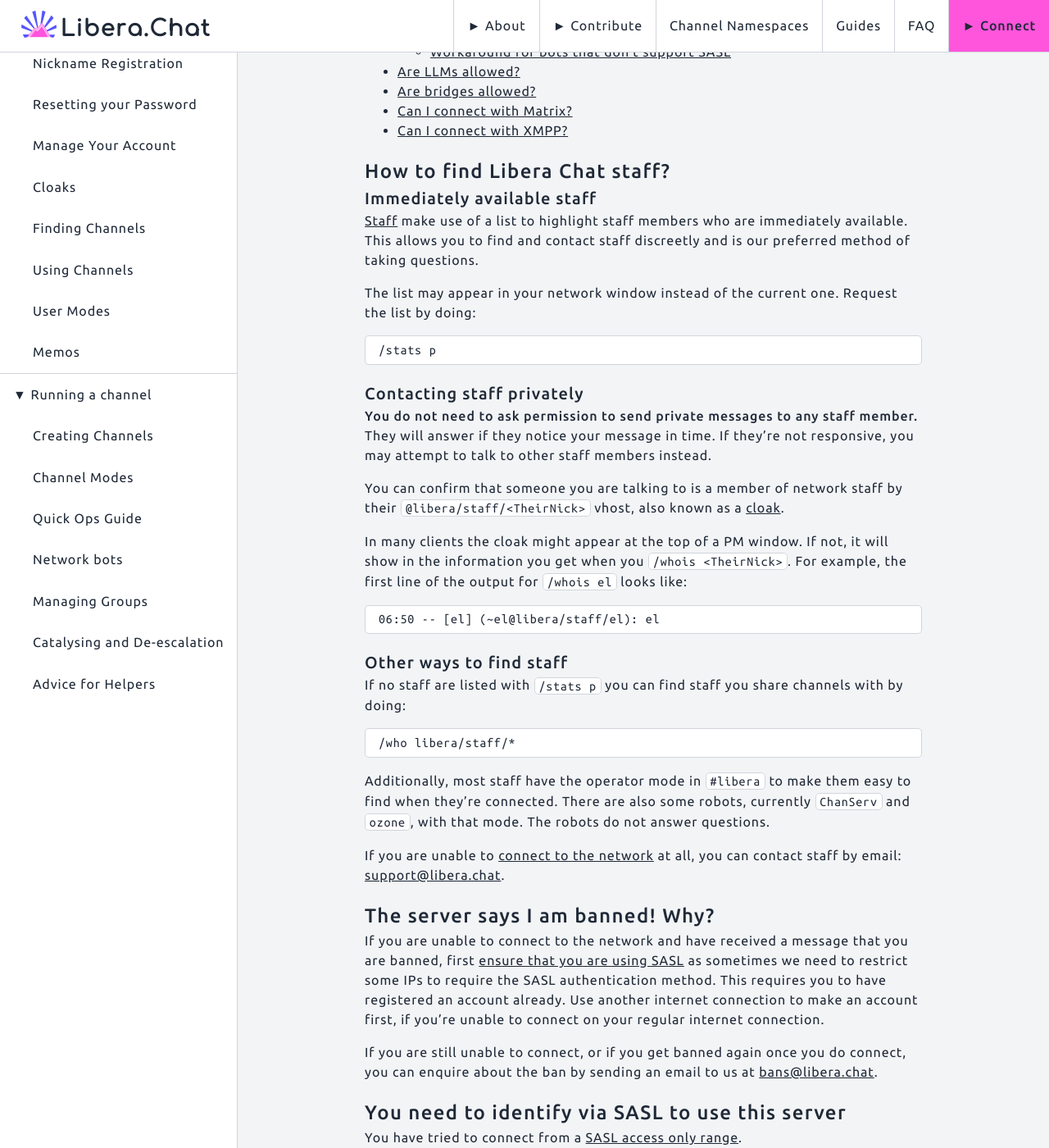
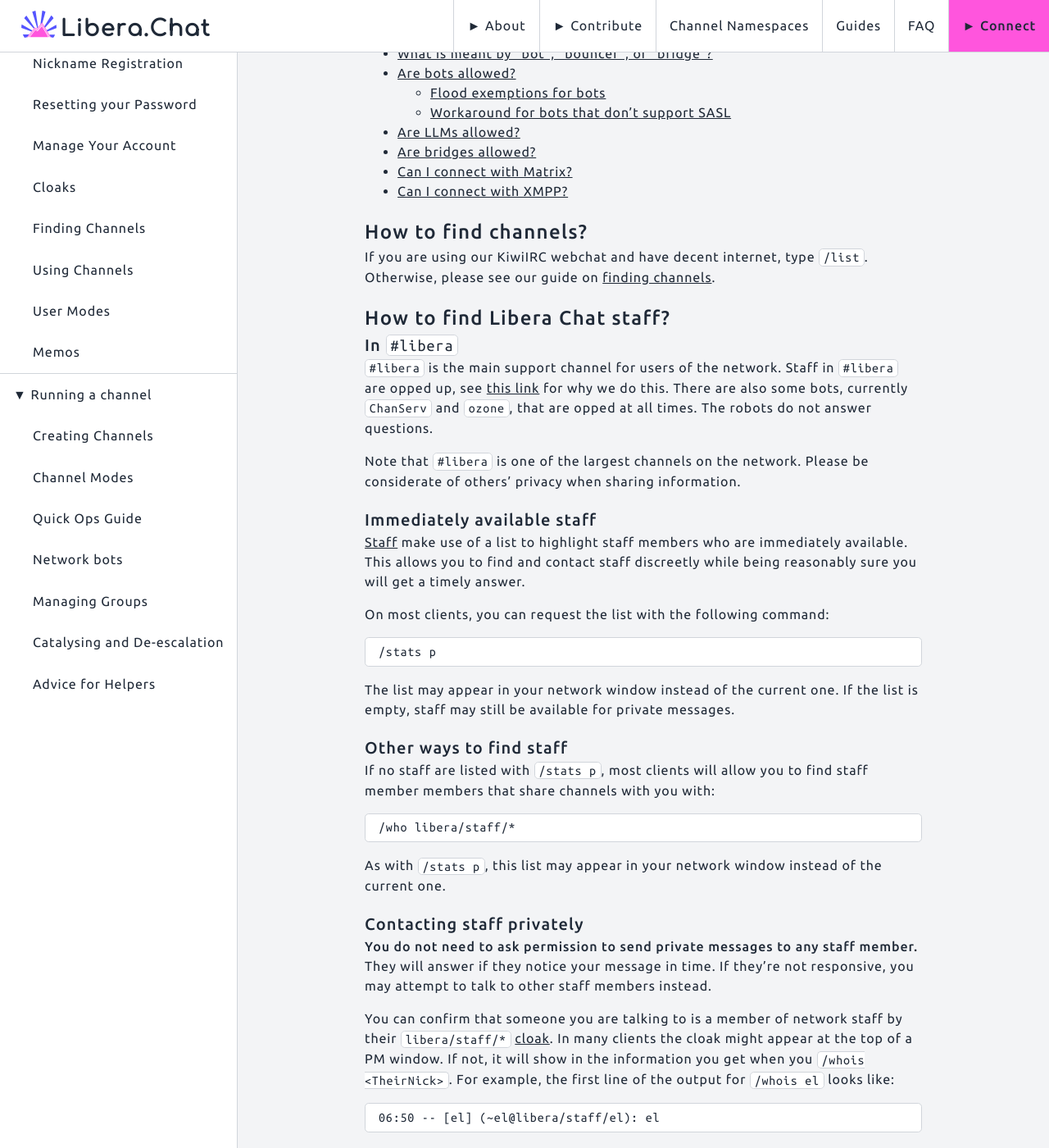
Before and after one commit to Libera-Chat/libera-chat.github.io, a Jekyll site: the page built from content/_guides/faq.md, in a window 1280 px wide and 1400 px high, scrolled down 579 px. Shown: the whole window at 82% size. Built offline with Jekyll 4.4.1, drawn with Linux system fonts in a browser that asks for light colours; some of the changed text lies outside the part shown.

Commit message:
Update FAQs to be more helpful
This commit updates the FAQ section of the guide to reflect common questions
as of the time of writing and commonly accepted answers to those questions.

- Adds info about finding channels.
- Adds info about seeing one's own IP address while cloaked in /whois output.
- Restructures the "contacting staff" section of the FAQ.
- Recommends finding -ops channels to appeal bans/quiets.
- Removes the entry related to BADPASSWDMSG following the change in defaults
and patching of the client bug that made it necessary in the first place.
- Clarifies a few parts that might not be clear to IRC newcomers.

Co-authored-by: Ryan Schmidt <skizzerz@skizzerz.net>

````diff
--- a/content/_guides/faq.md
+++ b/content/_guides/faq.md
@@ -9,21 +9,53 @@
 - TOC
 {:toc}
 
+## How to find channels?
+
+If you are using our KiwiIRC webchat and have decent internet,
+type `/list`. Otherwise, please see our guide on
+[finding channels](https://libera.chat/guides/findingchannels).
+
 ## How to find Libera Chat staff?
+
+### In `#libera`
+
+`#libera` is the main support channel for users of the network.
+Staff in `#libera` are opped up,
+see [this link](https://libera.chat/guides/catalyst#why-is-libera-different)
+for why we do this.
+There are also some bots, currently `ChanServ` and `ozone`,
+that are opped at all times. The robots do not answer questions.
+
+Note that `#libera` is one of the largest channels on the network.
+Please be considerate of others' privacy when sharing information.
 
 ### Immediately available staff
 
 [Staff](/about#wider-staff-and-organisation-membership) make use of a list
 to highlight staff members who are immediately available. This allows you to
-find and contact staff discreetly and is our preferred method of taking
-questions.
+find and contact staff discreetly while being reasonably sure you will
+get a timely answer.
 
-The list may appear in your network window instead of the current one.
-Request the list by doing:
+On most clients, you can request the list with the following command:
 
 ```irc
 /stats p
 ```
+
+The list may appear in your network window instead of the current one.
+If the list is empty, staff may still be available for private messages.
+
+### Other ways to find staff
+
+If no staff are listed with `/stats p`, most clients will allow you to
+find staff member members that share channels with you with:
+
+```irc
+/who libera/staff/*
+```
+
+As with `/stats p`,
+this list may appear in your network window instead of the current one.
 
 ### Contacting staff privately
 
@@ -32,9 +64,7 @@
 responsive, you may attempt to talk to other staff members instead.
 
 You can confirm that someone you are talking to is a member of network
-staff by their `@libera/staff/<TheirNick>` vhost, also known as a
-[cloak](/guides/cloaks).
-
+staff by their `libera/staff/*` [cloak](/guides/cloaks).
 In many clients the cloak might appear at the top of a PM window. If not, it
 will show in the information you get when you `/whois <TheirNick>`. For
 example, the first line of the output for `/whois el` looks like:
@@ -43,21 +73,11 @@
 06:50 -- [el] (~el@libera/staff/el): el
 ```
 
-### Other ways to find staff
+### Email
 
-If no staff are listed with `/stats p` you can find staff you share channels
-with by doing:
-
-```irc
-/who libera/staff/*
-```
-
-Additionally, most staff have the operator mode in `#libera` to make them easy
-to find when they're connected. There are also some robots, currently
-`ChanServ` and `ozone`, with that mode. The robots do not answer questions.
-
-If you are unable to [connect to the network](/guides/connect) at all, you can
-contact staff by email: <support@libera.chat>.
+If you are unable to [connect to the network](/guides/connect) at all
+or have a longer query that isn't well-expressed over IRC,
+you can contact staff [by email to <support@libera.chat>](mailto:support@libera.chat).
 
 ## The server says I am banned! Why?
 
@@ -79,13 +99,14 @@
 
 ## Cannot change nickname while banned on channel
 
+Some channels have a quiet on `$~a`, which prevents unregistered users from
+sending messages to the channel or changing nicknames while in the channel.
+This is because most botnets and disruptive people do not make accounts,
+and channel mode `+R` did not always exist on the network.
+
 First, check that you are [registered](/guides/registration).
-
 If you already have an account then [identify](/guides/registration#logging-in)
 to it.
-
-Some channels require users to be registered to participate. This is because
-most botnets and disruptive people do not make accounts.
 
 If you are both registered and identified and still cannot join or talk, you
 might be [banned or quieted](/guides/faq#how-do-i-get-unbanned-or-unquieted)
@@ -102,26 +123,43 @@
 an account then make sure you have
 [identified](/guides/registration#logging-in) to it.
 
+## I have a cloak, but I still see my IP address in `/whois`!
+
+The output you receive from commands is not indicative of the output others
+receive from those same commands. The line that contains your IP address
+is not shown for other users. You can confirm this for yourself by launching
+[the webchat](https://web.libera.chat) and `/whois`-ing your primary
+connection from the webchat.
+
 ## How do I get unbanned or unquieted?
 
 If you have been banned from or quieted in a channel, you will need to resolve
 the issue with the people who run the channel. If you cannot remember who
 banned or quieted you, there are a few options.
 
-You can try to find your ban/quiet, and the operator who set it, by viewing
+Some channels have `-ops` channels where the operators of the channel
+are available for ban appeals and other discussion about channel management.
+For example, a channel named `#example` might have an `#example-ops` channel.
+It is a common courtesy not to idle in such channels out of respect for the
+privacy of others who might join after you.
+Please note that some channels, like `#libera`, have `-ops` channels that
+are private. If attempting to join an `-ops` channel gives you an error that
+you must be invited, the channel is probably not meant for appeals.
+
+You can try to find your ban/quiet and the operator who set it by viewing
 the ban and quiet lists for the channel (this may output a lot of lines):
 
 ```irc
 /mode #channelname bq
 ```
 
-If that is too overwhelming, or if `PUBACL` (public access control lists) is
-off, or if all the bans are attributed to Libera.Chat domains, you can instead
-try to
+If that is too overwhelming, or if the ChanServ `PUBACL` setting
+(public access control lists) is off, you can instead try to
 [find out who runs the channel](faq#how-to-find-out-who-runs-a-channel).
 
 Remember, channel ops are **not** obligated to negotiate with you, and evading
-bans (sneaking back in) usually makes the matter worse.
+bans (sneaking back in) usually makes the matter worse. In fact, intentionally
+evading channel bans is often grounds for removal from the network.
 
 Asking network staff will not work as we **will not** override a ban or quiet
 set by a channel operator, and will not reveal information that is private. We
@@ -146,8 +184,9 @@
 /topic #channelname
 ```
 
-If the channel is set `PRIVATE` then you will not get information with those
-commands.
+If the channel is has the `PRIVATE` setting
+or does *not* have the `PUBACL` setting,
+then you may not get information with those commands.
 
 Your only remaining option is to find someone else in the channel who might
 help you get in contact.
@@ -176,27 +215,6 @@
 above process will not work. You may be able to request it back if it becomes
 expired again.
 
-## Why are people trying to log in as me?
-
-When you have `BADPASSWDMSG` enabled, you might get alerts from NickServ
-or SaslServ about attempts to log in to your account. These alerts are
-almost always caused by clients that are misconfigured.
-
-If you have lots of nicks grouped or if you have a common name or word
-grouped, you will get an above average number of alerts.
-
-You do not need to worry if you have chosen a strong password that is not used
-in other places.
-
-If the attempts are very frequent and persistent, feel welcome to let staff
-know, just in case. Libera.Chat does stop actual brute force attacks and
-these messages were [disabled by default](/news/badpasswdmsg-default),
-due to excessive noise. To disable them:
-
-```irc
-/msg Nickserv SET BADPASSWDMSG OFF
-```
-
 ## What are Global Notices and Wallops, and can I opt out of them?
 
 **Global Notices** are network wide messages that staff can send to everyone on
@@ -210,9 +228,9 @@
 community building, or to celebrate milestones in the projects and communities
 that are the network's primary stakeholders. Messages sent with wallops
 **can** be opted out of with `/mode yourname -w`. This will need to be done
-each time you connect to the network as this is a default user mode on Libera
-Chat. Nearly all clients can send commands at connection time; see their
-documentation or support channels for details.
+each time you connect to the network as this is a default user mode on
+Libera.Chat. Nearly all clients can send commands at connection time;
+see their documentation or support channels for details.
 
 ## Warez or Adult content sharing?
 
@@ -272,7 +290,9 @@
 
 Users and bots with the flags `+v` or `+o` within a channel have protection
 against triggering flood mitigation. For this reason, it is recommended that
-noisy bots have one of these flags.
+noisy bots have one of these flags. Please be aware that this does *not*
+exempt bots from the typical rate limits for sending messages, which allow
+one message to be sent every two seconds.
 
 Additional exemptions may be allocated when the need for them is demonstrated.
 If you find that your bot is hitting limits, email <support@libera.chat> for
````
